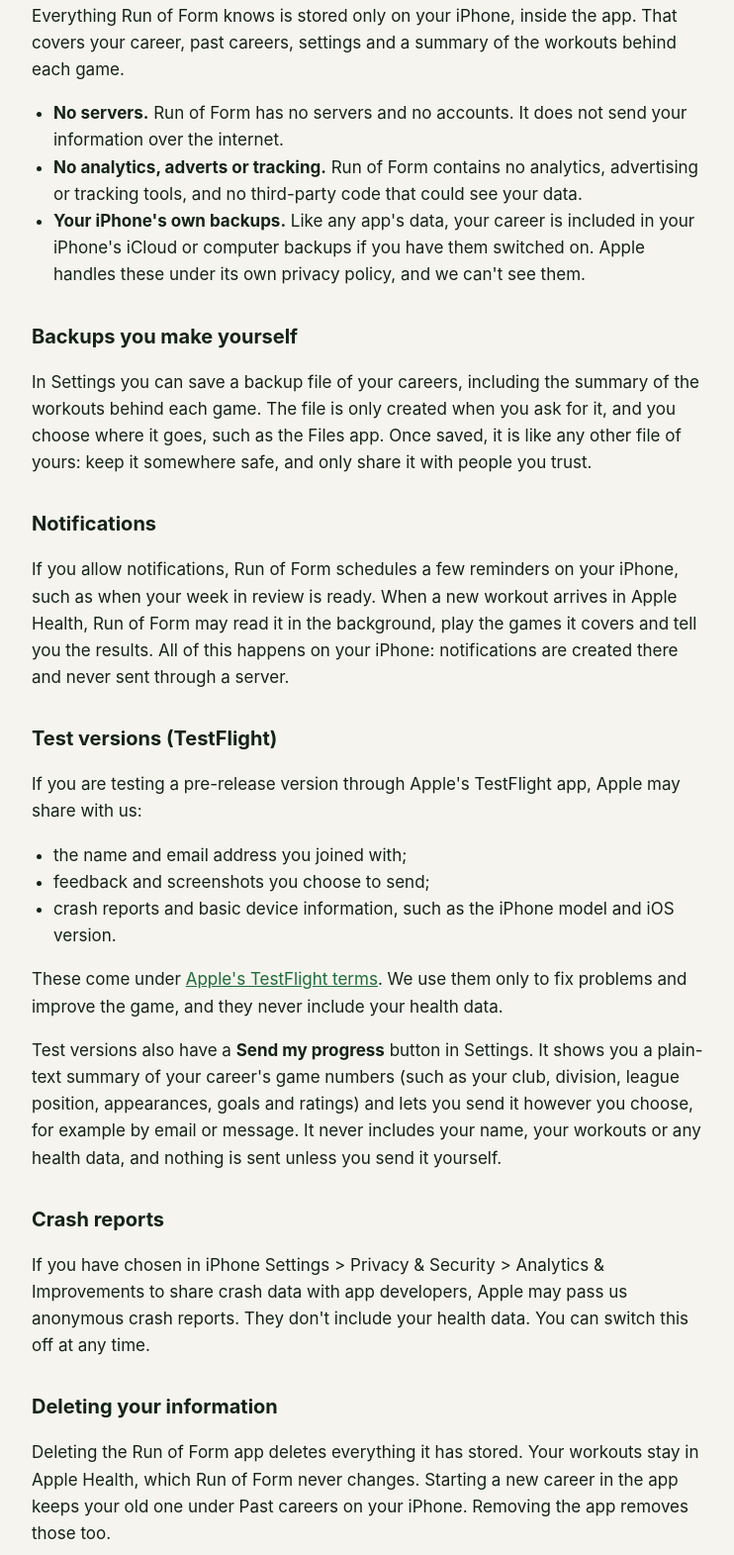
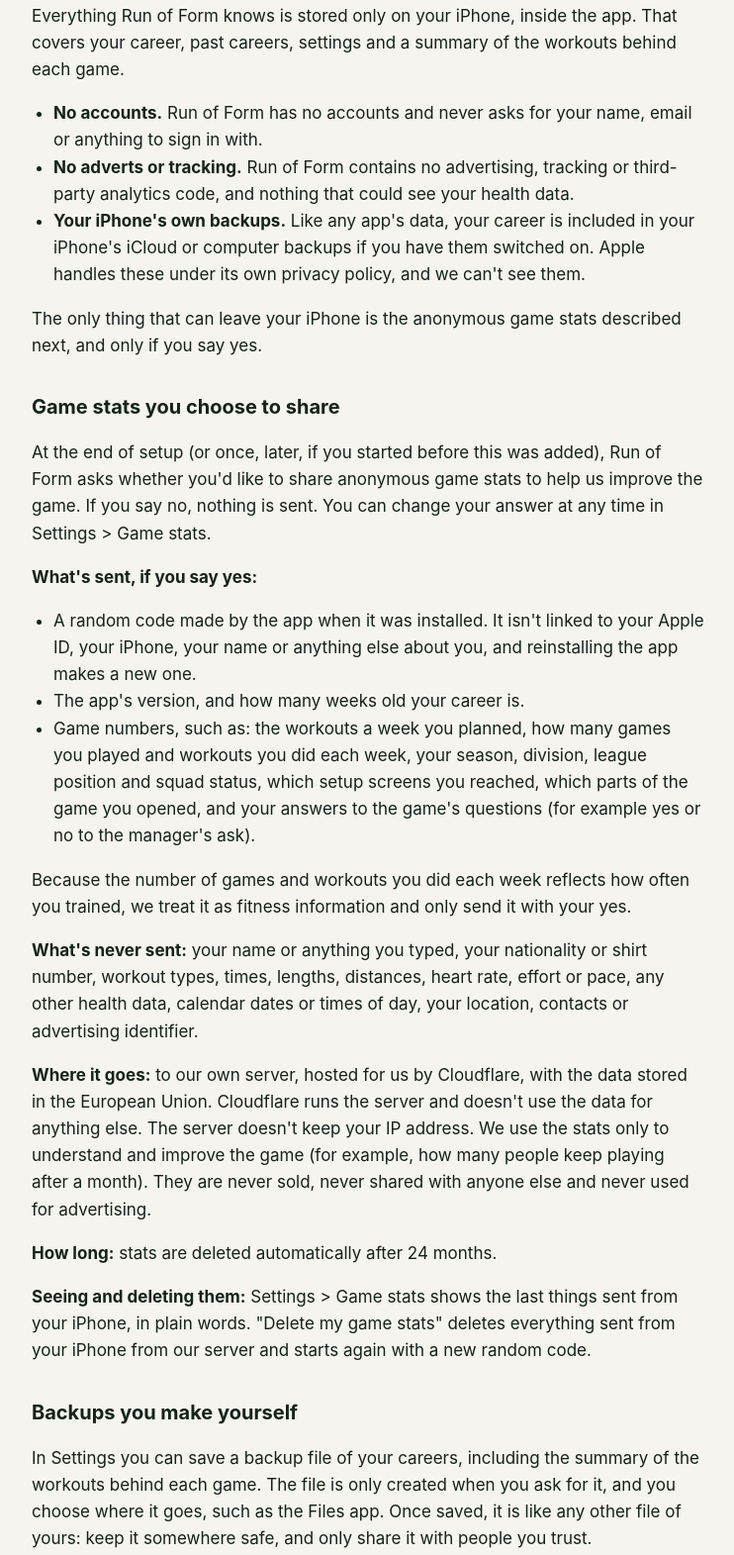
Before and after one commit to sjohnsonweb/matchfit-privacy, a plain HTML site: page index.html in a window 1280 px wide. Shown: the part 1132-2703 px from the top of the page at 99% size, without its empty margins (268-1010 px from the left). Drawn offline with Linux system fonts and the light colour scheme.

Commit message:
Privacy policy: opt-in anonymous game stats (effective 16 November 2026)
Co-Authored-By: Claude Opus 5.5 <noreply@anthropic.com>

```diff
--- a/index.html
+++ b/index.html
@@ -10,10 +10,10 @@ h1{font-size:30px;line-height:1.2;margin:0 0 4px}h2{font-size:20px;margin:32px 0
 a{color:var(--accent)}p,li{color:var(--text)}ul{padding-left:22px}
 </style></head><body><main>
 <h1>Run of Form privacy policy</h1>
-<p>Effective date: 23 October 2026</p>
+<p>Effective date: 16 November 2026</p>
 <p>Run of Form is a game for iPhone in which your real workouts, read from Apple Health, play a made-up football career. It is made by Sam Johnson (Samuel Edward Johnson), an independent developer in the UK ("we", "us").</p>
 <p>Run of Form was called Match Fit until November 2026. Only the name changed: this policy covers both.</p>
-<p><strong>In short: your health data stays on your iPhone. We have no servers, no accounts, no analytics and no adverts, so we never receive your health data or anything else about you.</strong></p>
+<p><strong>In short: your health data stays on your iPhone. If you choose to, you can share anonymous game stats with us; nothing else about you is ever sent. There are no accounts, no adverts and no tracking.</strong></p>
 <h2>What Run of Form reads from Apple Health</h2>
 <p>With your permission, Run of Form reads these from Apple Health:</p>
 <ul>
@@ -30,14 +30,28 @@ a{color:var(--accent)}p,li{color:var(--text)}ul{padding-left:22px}
 <h2>Where your information is kept</h2>
 <p>Everything Run of Form knows is stored only on your iPhone, inside the app. That covers your career, past careers, settings and a summary of the workouts behind each game.</p>
 <ul>
-<li><strong>No servers.</strong> Run of Form has no servers and no accounts. It does not send your information over the internet.</li>
-<li><strong>No analytics, adverts or tracking.</strong> Run of Form contains no analytics, advertising or tracking tools, and no third-party code that could see your data.</li>
+<li><strong>No accounts.</strong> Run of Form has no accounts and never asks for your name, email or anything to sign in with.</li>
+<li><strong>No adverts or tracking.</strong> Run of Form contains no advertising, tracking or third-party analytics code, and nothing that could see your health data.</li>
 <li><strong>Your iPhone's own backups.</strong> Like any app's data, your career is included in your iPhone's iCloud or computer backups if you have them switched on. Apple handles these under its own privacy policy, and we can't see them.</li>
 </ul>
+<p>The only thing that can leave your iPhone is the anonymous game stats described next, and only if you say yes.</p>
+<h2>Game stats you choose to share</h2>
+<p>At the end of setup (or once, later, if you started before this was added), Run of Form asks whether you'd like to share anonymous game stats to help us improve the game. If you say no, nothing is sent. You can change your answer at any time in Settings &gt; Game stats.</p>
+<p><strong>What's sent, if you say yes:</strong></p>
+<ul>
+<li>A random code made by the app when it was installed. It isn't linked to your Apple ID, your iPhone, your name or anything else about you, and reinstalling the app makes a new one.</li>
+<li>The app's version, and how many weeks old your career is.</li>
+<li>Game numbers, such as: the workouts a week you planned, how many games you played and workouts you did each week, your season, division, league position and squad status, which setup screens you reached, which parts of the game you opened, and your answers to the game's questions (for example yes or no to the manager's ask).</li>
+</ul>
+<p>Because the number of games and workouts you did each week reflects how often you trained, we treat it as fitness information and only send it with your yes.</p>
+<p><strong>What's never sent:</strong> your name or anything you typed, your nationality or shirt number, workout types, times, lengths, distances, heart rate, effort or pace, any other health data, calendar dates or times of day, your location, contacts or advertising identifier.</p>
+<p><strong>Where it goes:</strong> to our own server, hosted for us by Cloudflare, with the data stored in the European Union. Cloudflare runs the server and doesn't use the data for anything else. The server doesn't keep your IP address. We use the stats only to understand and improve the game (for example, how many people keep playing after a month). They are never sold, never shared with anyone else and never used for advertising.</p>
+<p><strong>How long:</strong> stats are deleted automatically after 24 months.</p>
+<p><strong>Seeing and deleting them:</strong> Settings &gt; Game stats shows the last things sent from your iPhone, in plain words. "Delete my game stats" deletes everything sent from your iPhone from our server and starts again with a new random code.</p>
 <h2>Backups you make yourself</h2>
 <p>In Settings you can save a backup file of your careers, including the summary of the workouts behind each game. The file is only created when you ask for it, and you choose where it goes, such as the Files app. Once saved, it is like any other file of yours: keep it somewhere safe, and only share it with people you trust.</p>
 <h2>Notifications</h2>
-<p>If you allow notifications, Run of Form schedules a few reminders on your iPhone, such as when your week in review is ready. When a new workout arrives in Apple Health, Run of Form may read it in the background, play the games it covers and tell you the results. All of this happens on your iPhone: notifications are created there and never sent through a server.</p>
+<p>If you allow notifications, Run of Form schedules a few reminders on your iPhone, such as when your week in review is ready. When a new workout arrives in Apple Health, Run of Form may read it in the background, play the games it covers and tell you the results. All of this happens on your iPhone: notifications are created there and never sent through a server. Whether notifications are on is one of the game stats sent if you've said yes.</p>
 <h2>Test versions (TestFlight)</h2>
 <p>If you are testing a pre-release version through Apple's TestFlight app, Apple may share with us:</p>
 <ul>
@@ -50,11 +64,11 @@ a{color:var(--accent)}p,li{color:var(--text)}ul{padding-left:22px}
 <h2>Crash reports</h2>
 <p>If you have chosen in iPhone Settings &gt; Privacy &amp; Security &gt; Analytics &amp; Improvements to share crash data with app developers, Apple may pass us anonymous crash reports. They don't include your health data. You can switch this off at any time.</p>
 <h2>Deleting your information</h2>
-<p>Deleting the Run of Form app deletes everything it has stored. Your workouts stay in Apple Health, which Run of Form never changes. Starting a new career in the app keeps your old one under Past careers on your iPhone. Removing the app removes those too.</p>
+<p>Deleting the Run of Form app deletes everything it has stored on your iPhone. If you shared game stats, use Settings &gt; Game stats &gt; Delete my game stats first to remove them from our server too; otherwise they're deleted automatically after 24 months. We can't find them for you ourselves, because they're only labelled with the random code on your iPhone. Your workouts stay in Apple Health, which Run of Form never changes. Starting a new career in the app keeps your old one under Past careers on your iPhone. Removing the app removes those too.</p>
 <h2>Children</h2>
 <p>Run of Form is not aimed at children under 13.</p>
 <h2>Your rights</h2>
-<p>Because we never receive your personal information, there is nothing about you for us to hand over, correct or delete; it all stays on your iPhone under your control. If you have a question about your privacy, contact us using the details below. If you are in the UK, you can also complain to the Information Commissioner's Office (ico.org.uk).</p>
+<p>Your health data and career stay on your iPhone under your control. The anonymous game stats you may share aren't linked to you, so we can't pick out yours, but you can delete them yourself at any time in Settings &gt; Game stats. If you have a question about your privacy, contact us using the details below. If you are in the UK, you can also complain to the Information Commissioner's Office (ico.org.uk).</p>
 <h2>Changes to this policy</h2>
 <p>If we change this policy, we will update it here and change the effective date at the top. If a change affects what happens to your health data, we will also tell you in the app before it takes effect.</p>
 <h2>Contact</h2>
```
